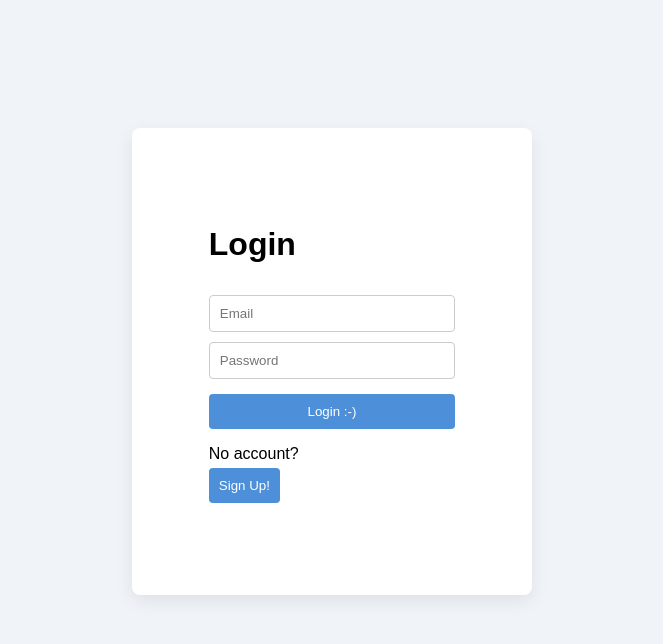
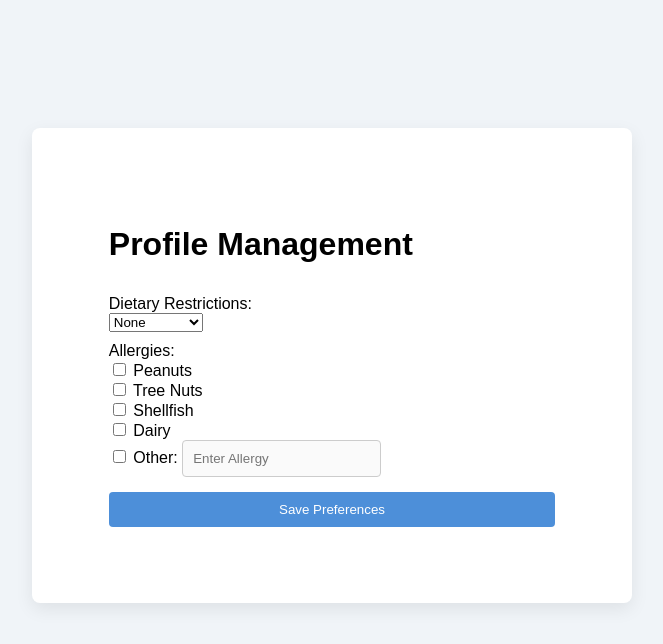
Before and after one commit to tarakanner/MealMajor-SOEN341_Project_W26, a React app in the folder src/frontend/: page / in a window 1280 px wide. Shown: the top 644 px of the page, without its empty margins (308-971 px from the left). Built offline with nearby package versions, Linux system fonts and the light colour scheme; the HTML template or start-up script is replaced by a standard one.

Commit message:
Basic Preferences Frontend

```diff
--- a/src/frontend/src/App.jsx
+++ b/src/frontend/src/App.jsx
@@ -1,6 +1,7 @@
 import AuthPage from "./pages/AuthPage";
+import UserManagementPage from "./pages/UserPage";
 
 function App(){
-  return <AuthPage />;
+  return <UserManagementPage />;
 }
 export default App;
--- /dev/null
+++ b/src/frontend/src/components/PreferencesForm.jsx
@@ -0,0 +1,95 @@
+import React, { useState } from 'react';
+
+export default function PreferencesForm(){
+
+    const [otherChecked, setOtherChecked] = useState(false);
+    const [otherValue, setOtherValue] = useState('');
+
+    // Disable other input if checkbox is unchecked and remove value
+    const handleOtherCheckbox = (e) => {
+        setOtherChecked(e.target.checked);
+        if (!e.target.checked) {
+            setOtherValue('');
+        }
+    };
+    const handleOtherValueChange = (e) => {
+        setOtherValue(e.target.value);
+    };
+
+    const handleSubmit = (e) => {
+        e.preventDefault();
+        // Add functionality to save preferences
+        console.log(preferences);
+    };
+
+    return (
+        <>
+        <form onSubmit={handleSubmit} className='auth-form'>
+            <h1>Profile Management</h1>
+            <div>
+                <label>Dietary Restrictions:</label><br />
+                <select
+                    name="dietaryRestrictions"
+                    id="dietaryRestrictions"
+                    placeholder="Select Restrictions">
+
+                    <option value="none">None</option>
+                    <option value="vegan">Vegan</option>
+                    <option value="vegetarian">Vegetarian</option>
+                    <option value="gluten-free">Gluten-Free</option>
+                    <option value="halal">Halal</option>
+                    <option value="kosher">Kosher</option>
+                </select>
+            </div>
+            <div>
+                <label>Allergies:</label><br />
+                <input
+                    type="checkbox"
+                    id="peanuts"
+                    name="peanuts"
+                    value="Peanuts">
+                </input>
+                <label for="peanuts"> Peanuts</label><br />
+                <input
+                    type="checkbox"
+                    id="treenuts"
+                    name="treenuts"
+                    value="Tree Nuts">
+                </input>
+                <label for="treenuts"> Tree Nuts</label><br />
+                <input
+                    type="checkbox"
+                    id="shellfish"
+                    name="shellfish"
+                    value="Shellfish">
+                </input>
+                <label for="shellfish"> Shellfish</label><br />
+                <input
+                    type="checkbox"
+                    id="dairy"
+                    name="dairy"
+                    value="Dairy">
+                </input>
+                <label for="dairy"> Dairy</label><br />
+                <input
+                type="checkbox"
+                id="other"
+                name="other"
+                checked={otherChecked}
+                onChange={handleOtherCheckbox}
+            />
+            <label htmlFor="other"> Other: </label>
+            <input
+                type="text"
+                name="otherValue"
+                placeholder="Enter Allergy"
+                value={otherValue}
+                onChange={handleOtherValueChange}
+                disabled={!otherChecked}
+            />
+            </div>
+            <button type="submit">Save Preferences</button>
+        </form>
+        </>
+    );
+};
--- a/src/frontend/src/index.css
+++ b/src/frontend/src/index.css
@@ -16,6 +16,20 @@ body {
   flex-direction: column;
   width:80%;
   max-width:400px;
+  justify-content: center;
+  margin: auto;
+  background:white;
+  border-radius:8px;
+  /*AI for shadow*/
+  box-shadow: 0 6px 18px rgba(0, 0, 0, 0.08);
+  padding:6%;
+}
+
+.User-Page{
+  display:flex;
+  flex-direction: column;
+  width:80%;
+  max-width:600px;
   justify-content: center;
   margin: auto;
   background:white;
--- /dev/null
+++ b/src/frontend/src/pages/UserPage.jsx
@@ -0,0 +1,9 @@
+import PreferencesForm from "../components/PreferencesForm";
+
+export default function UserPage() {
+    return (
+        <div className="User-Page">
+            <PreferencesForm />
+        </div>
+    );
+}
```
